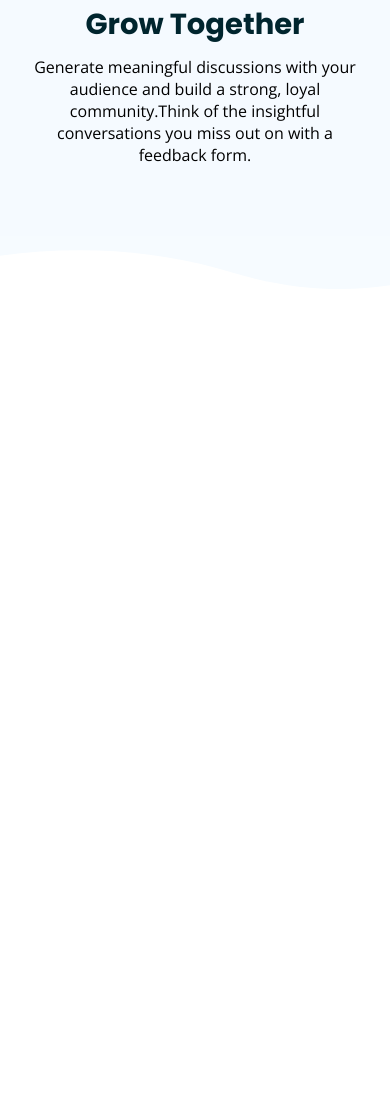
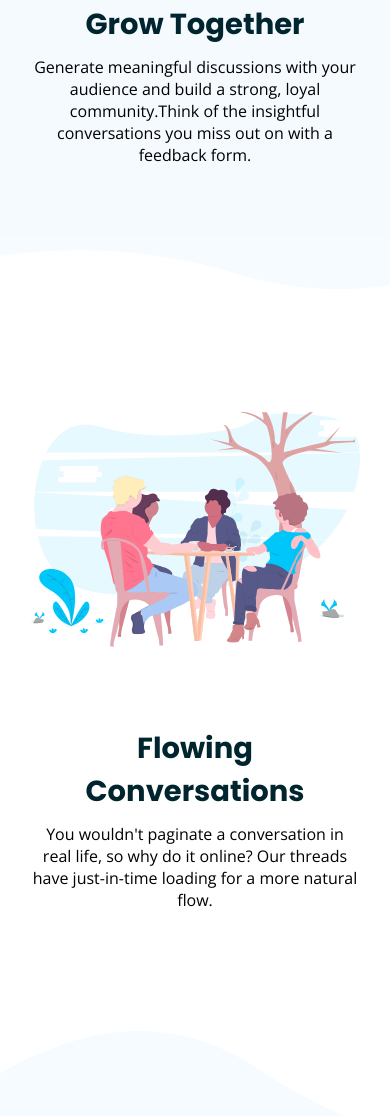
Before and after one commit to sriveer-me/huddle-website, a website built with Parcel: page src/index.html in a window 390 px wide. Shown: the part 1766-2882 px from the top of the page. Before the commit the page ends 2056 px from the top, so only its background shows below. Built offline with nearby package versions, Linux system fonts and the light colour scheme.

Commit message:
feat: finish writing exposition sections
Made minor changes to sizing and spacing of the exposition-section component.

Made spelling correction in the first exposition section of the index page.

```diff
--- a/src/index.html
+++ b/src/index.html
@@ -59,7 +59,7 @@
                         <h1 class="exposition-section__heading-primary heading-primary">Grow Together</h1>
                         <p class="exposition-section__body-text body-text">Generate meaningful discussions with your audience and build a strong, loyal community.Think of the insightful conversations you miss out on with a feedback form.</p>
                     </div>
-                    <img class="exposition-section__image-main" src="./img/illustration-grow-together.svg" alt="illustration growing togeteher">
+                    <img class="exposition-section__image-main" src="./img/illustration-grow-together.svg" alt="growing together illustration">
                 </div>
             </div>
             <picture class="exposition-section__picture">
@@ -68,6 +68,40 @@
                 <img class="exposition-section__image" src="./img/bg-section-bottom-mobile-1.svg" alt="section bottom curve">
             </picture>
         </section>
+
+        <section class="exposition-section">
+            <div class="exposition-section__card-wrapper exposition-section__card-wrapper--no-bg">
+                <div class="exposition-section__card exposition-section__card--order-no-change exposition-section__card--no-y-padding-tablet">
+                    <div class="exposition-section__text-box">
+                        <h1 class="exposition-section__heading-primary heading-primary">Flowing Conversations</h1>
+                        <p class="exposition-section__body-text body-text">You wouldn't paginate a conversation in real life, so why do it online? Our threads have just-in-time loading for a more natural flow.</p>
+                    </div>
+                    <img class="exposition-section__image-main" src="./img/illustration-flowing-conversation.svg" alt="flowing conversation illustration">
+                </div>
+            </div>
+        </section>
+
+        <section class="exposition-section">
+            <picture class="exposition-section__picture">
+                <source media="(min-width:600px)" srcset="./img/bg-section-top-desktop-2.svg">
+                <source srcset="./img/bg-section-top-mobile-2.svg">
+                <img class="exposition-section__image" src="./img/bg-section-top-mobile-2.svg" alt="section top curve">
+            </picture>
+            <div class="exposition-section__card-wrapper">
+                <div class="exposition-section__card">
+                    <div class="exposition-section__text-box">
+                        <h1 class="exposition-section__heading-primary heading-primary">Your Users</h1>
+                        <p class="exposition-section__body-text body-text">It takes no time at all to integrate Huddle with your app's authentication solution. This means, once signed in to your app, your users can start chatting immediately.</p>
+                    </div>
+                    <img class="exposition-section__image-main" src="./img/illustration-your-users.svg" alt="your users illustration">
+                </div>
+            </div>
+            <picture class="exposition-section__picture">
+                <source media="(min-width:600px)" srcset="./img/bg-section-bottom-desktop-2.svg">
+                <source srcset="./img/bg-section-bottom-mobile-2.svg">
+                <img class="exposition-section__image" src="./img/bg-section-bottom-mobile-2.svg" alt="section bottom curve">
+            </picture>
+        </section>
     </main>
 </body>
 </html>
--- a/src/scss/components/_exposition-section.scss
+++ b/src/scss/components/_exposition-section.scss
@@ -7,6 +7,9 @@
 
     &__card-wrapper{
         background-color: $color-light;
+        &--no-bg{
+            background-color: transparent;
+        }
     }
 
     &__card{
@@ -14,14 +17,21 @@
         flex-direction: column;
 
         @include for-desktop-up{
-            width: 85%;
+            width: 80%;
             margin: 0 auto;
 
             flex-direction: row;
             align-items: center;
+
+            column-gap: 10%;
         }
 
         padding: 8rem 3rem;
+        &--no-y-padding-tablet{
+            @include for-tablet-port-up{
+                padding: 0 3rem;
+            }
+        }
         @include for-desktop-up{
             padding: 0;
         }
@@ -33,10 +43,15 @@
         order: 2;
 
         @include for-desktop-up{
+            text-align: left;
+
             order: 1;
-            flex: 0 0 50%;
+            flex: 1 1 50%;
             margin-top: 0rem;
         }
+    }
+    &__card--order-no-change &__text-box{
+        order: 2;
     }
 
     &__heading-primary{
@@ -48,7 +63,7 @@
         margin: 0 auto;
 
         @include for-desktop-up{
-            text-align: left;
+            margin: 0;
         }
     }
 
@@ -56,12 +71,12 @@
         order: 1;
         @include for-desktop-up{
             order: 2;
-            flex: 0 0 50%;
+            flex: 1 1 50%;
         }
 
         width: 100%;
         @include for-tablet-port-up{
-            width: 75%;
+            width: 60%;
             margin: 0 auto;
         }
         @include for-desktop-up{
@@ -71,4 +86,7 @@
         object-fit: contain;
         mix-blend-mode: multiply;
     }
+    &__card--order-no-change &__image-main{
+        order: 1;
+    }
 }
```
